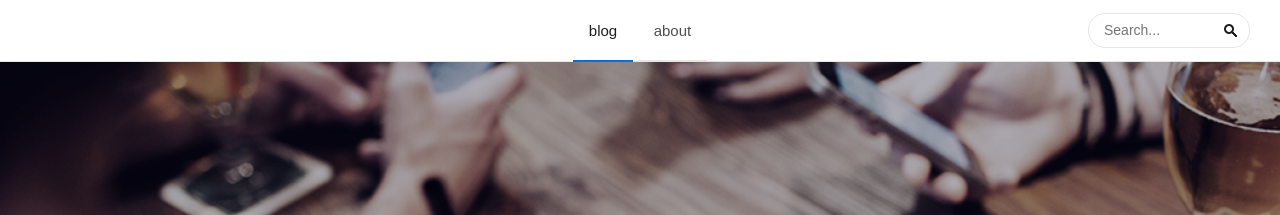
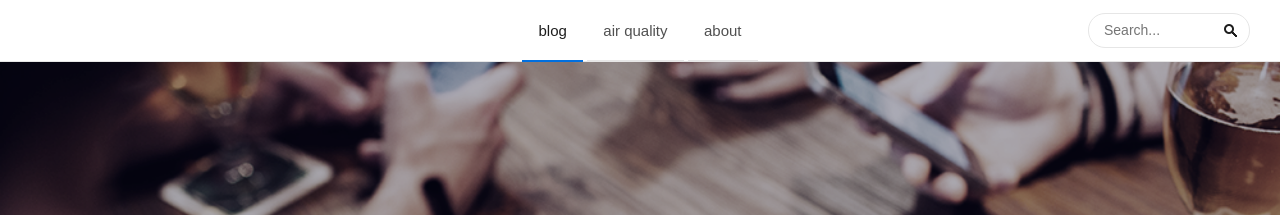
Before and after one commit to kimwooglae/kimwooglae.github.io, a Jekyll site: the page built from index.html, in a window 1280 px wide. Shown: the top 215 px of the page. Built offline with Jekyll 4.4.1, drawn with Linux system fonts in a browser that asks for light colours; some web fonts are replaced; the list of posts is cut into pages by our own code.

Commit message:
air quality

```diff
--- a/_includes/header.html
+++ b/_includes/header.html
@@ -12,6 +12,7 @@
 
     <ul id="menu" class="nav">
         <li class="{% if page.url != '/opensource/' and page.url != '/openapi/' and page.url != '/events/' %} active {% endif %}"><a href="{{ base_path }}/">blog</a></li>
+        <li class="{% if page.url == '/AirQualityIndex/' %} active {% endif %}"><a href="{{ base_path }}/AirQualityIndex/">air quality</a></li>
         <li class="{% if page.url == '/about/' %} active {% endif %}"><a href="{{ base_path }}/about/">about</a></li>
     </ul>
 </div>
```
